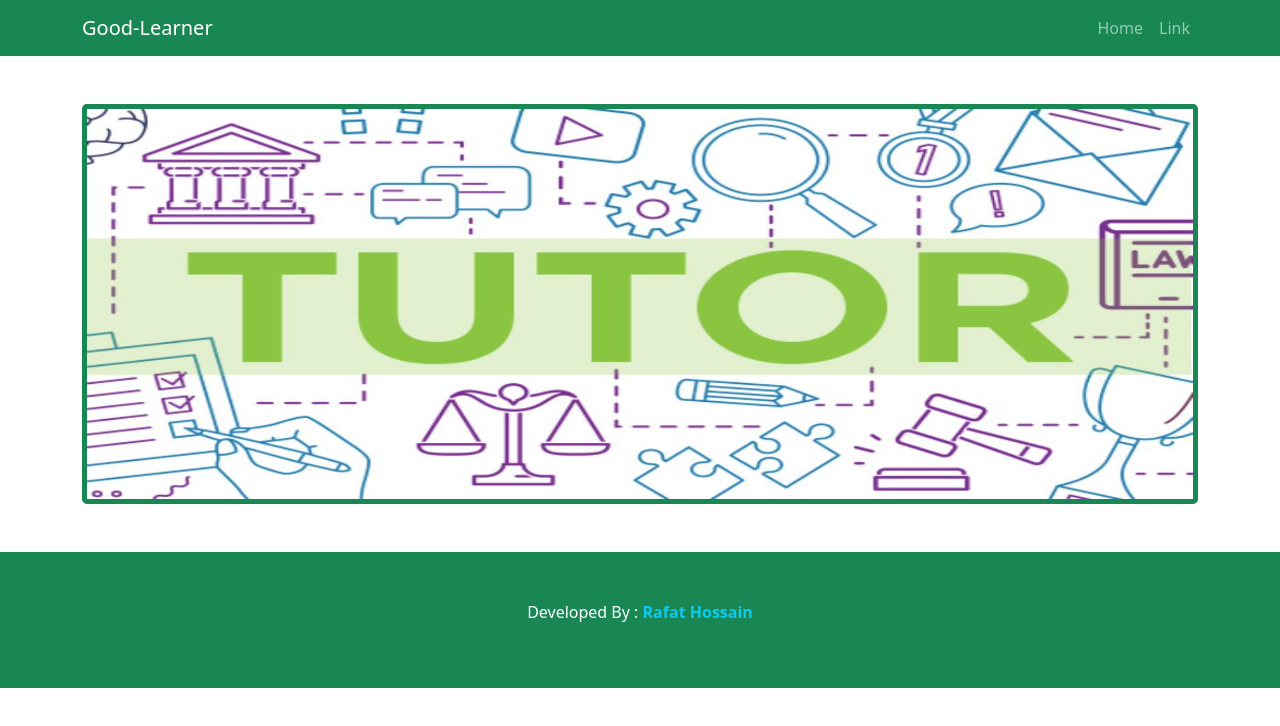
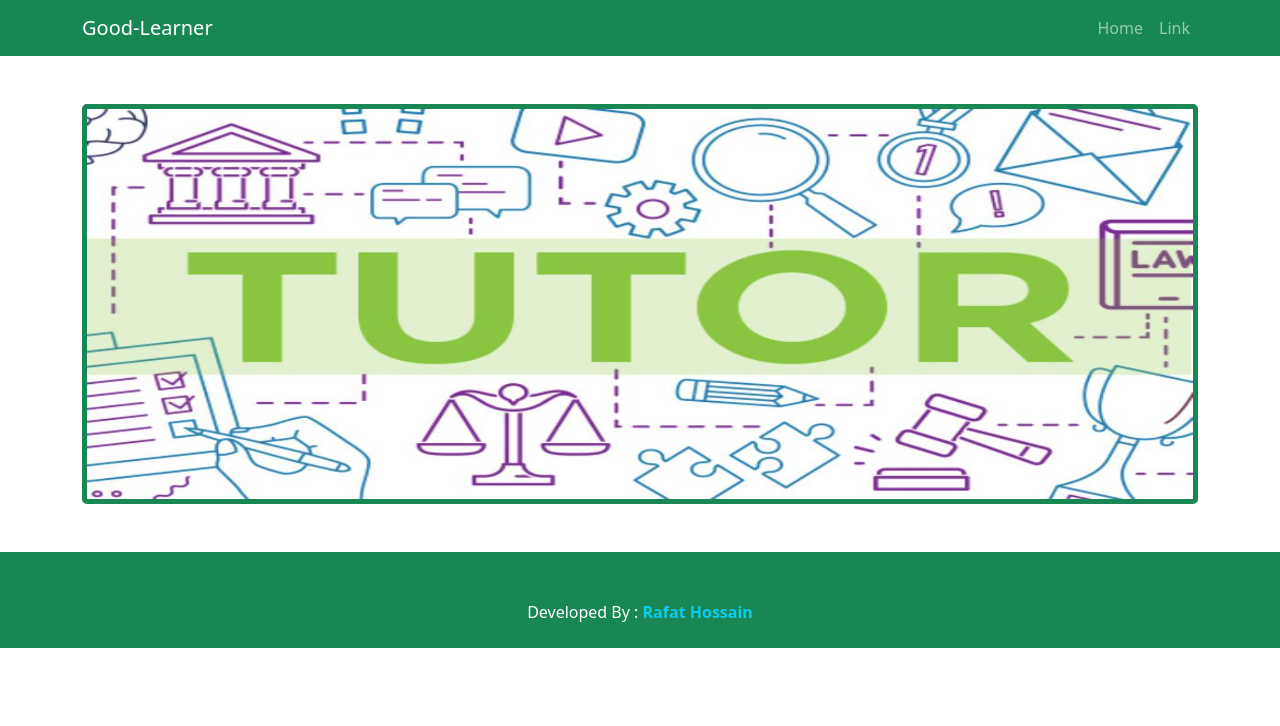
Before and after one commit to Rafat-Web-Developer/good-learner, a React (Create React App) app: page / in a window 1280 px wide. Shown: the top 726 px of the page. Built offline with nearby package versions, Linux system fonts and the light colour scheme.

Commit message:
Update footer design

```diff
--- a/src/Pages/Shared/Footer/Footer.js
+++ b/src/Pages/Shared/Footer/Footer.js
@@ -2,7 +2,7 @@ import React from "react";
 
 const Footer = () => {
   return (
-    <footer className="bg-success py-5">
+    <footer className="bg-success pt-5 pb-2">
       <p className="text-center text-white">
         Developed By : <span className="text-info fw-bold">Rafat Hossain</span>
       </p>
```
